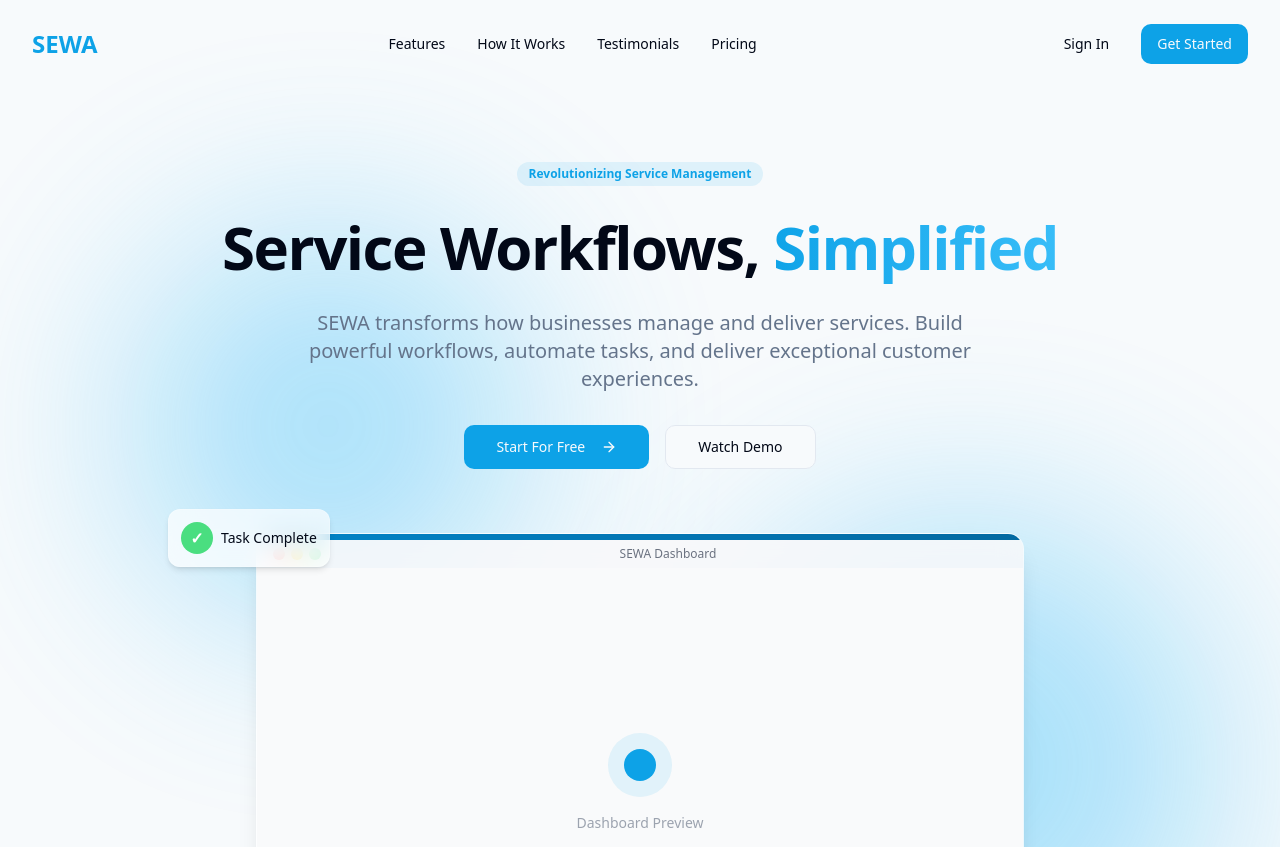
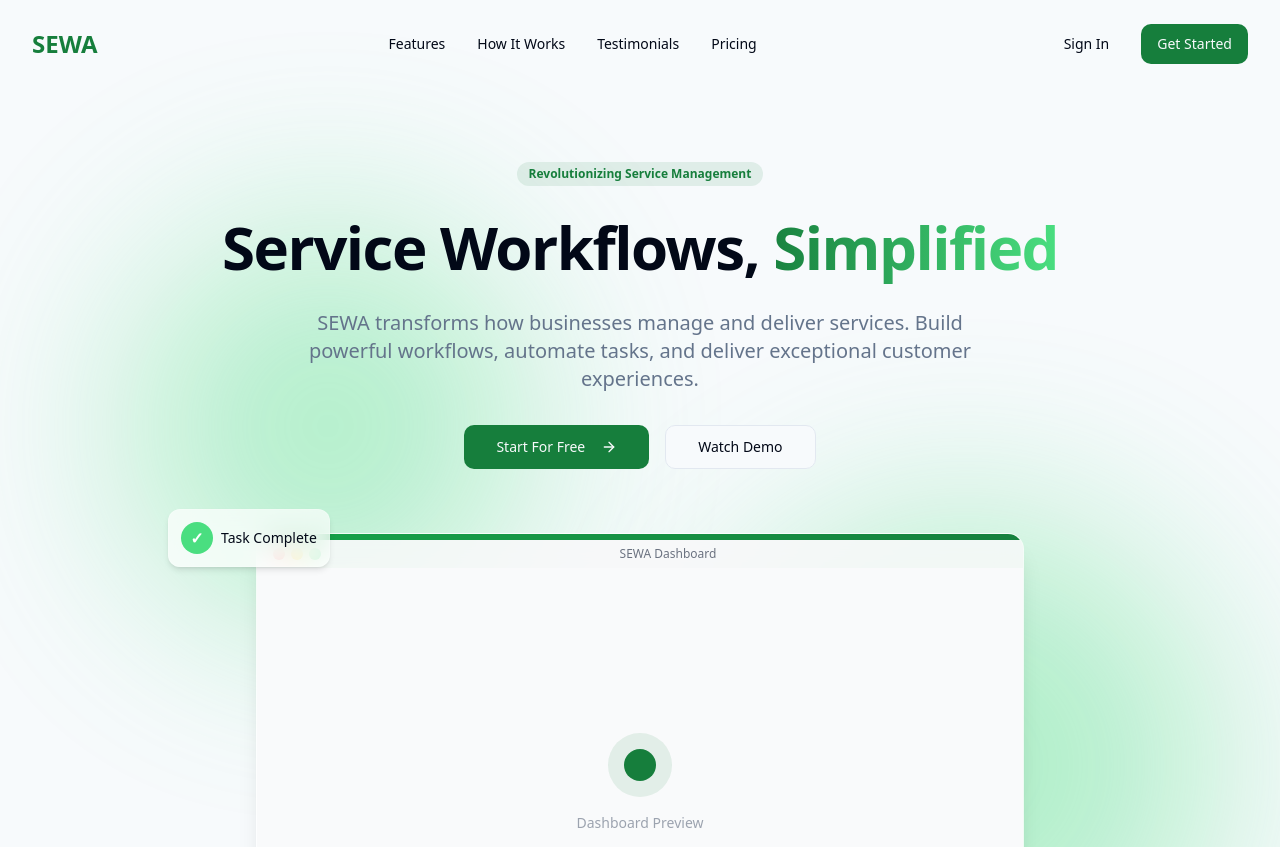
Before and after one commit to Raghav-byte/sewa-static-wonders, a React (Vite) app: page / in a window 1280 px wide. Shown: the top 847 px of the page. Built offline with nearby package versions, Linux system fonts and the light colour scheme.

Commit message:
Refactor: Change theme to green
Change the color theme from blue to green.

```diff
--- a/src/components/HowItWorksSection.tsx
+++ b/src/components/HowItWorksSection.tsx
@@ -1,10 +1,6 @@
 
 import React from 'react';
-import { motion } from 'framer-motion';
 import { CheckCircle2 } from 'lucide-react';
-
-// Let's add framer-motion for some enhanced animations
-<lov-add-dependency>framer-motion@latest</lov-add-dependency>
 
 const steps = [
   {
@@ -41,7 +37,7 @@ const steps = [
 
 const HowItWorksSection = () => {
   return (
-    <section id="how-it-works" className="py-20 md:py-32 bg-gradient-to-b from-white to-sky-50">
+    <section id="how-it-works" className="py-20 md:py-32 bg-gradient-to-b from-white to-green-50">
       <div className="container mx-auto px-6 md:px-8">
         <div className="max-w-3xl mx-auto text-center mb-16 md:mb-24">
           <span className="inline-block py-1 px-3 mb-4 text-xs font-semibold rounded-full bg-primary/10 text-primary animate-fade-in">
--- a/src/index.css
+++ b/src/index.css
@@ -14,16 +14,16 @@
     --popover: 0 0% 100%;
     --popover-foreground: 222.2 84% 4.9%;
 
-    --primary: 199 89% 48%;
+    --primary: 142 70% 29%;
     --primary-foreground: 210 40% 98%;
 
-    --secondary: 210 40% 96.1%;
+    --secondary: 142 40% 96.1%;
     --secondary-foreground: 222.2 47.4% 11.2%;
 
-    --muted: 210 40% 96.1%;
+    --muted: 142 40% 96.1%;
     --muted-foreground: 215.4 16.3% 46.9%;
 
-    --accent: 199 95% 74%;
+    --accent: 142 95% 74%;
     --accent-foreground: 222.2 47.4% 11.2%;
 
     --destructive: 0 84.2% 60.2%;
@@ -31,7 +31,7 @@
 
     --border: 214.3 31.8% 91.4%;
     --input: 214.3 31.8% 91.4%;
-    --ring: 199 89% 48%;
+    --ring: 142 70% 29%;
 
     --radius: 0.75rem;
 
@@ -52,19 +52,19 @@
     --card-foreground: 210 40% 98%;
     --popover: 222.2 84% 4.9%;
     --popover-foreground: 210 40% 98%;
-    --primary: 217.2 91.2% 59.8%;
+    --primary: 142 70% 50%;
     --primary-foreground: 222.2 47.4% 11.2%;
-    --secondary: 217.2 32.6% 17.5%;
+    --secondary: 142 32.6% 17.5%;
     --secondary-foreground: 210 40% 98%;
-    --muted: 217.2 32.6% 17.5%;
+    --muted: 142 32.6% 17.5%;
     --muted-foreground: 215 20.2% 65.1%;
-    --accent: 217.2 32.6% 17.5%;
+    --accent: 142 32.6% 17.5%;
     --accent-foreground: 210 40% 98%;
     --destructive: 0 62.8% 30.6%;
     --destructive-foreground: 210 40% 98%;
-    --border: 217.2 32.6% 17.5%;
-    --input: 217.2 32.6% 17.5%;
-    --ring: 224.3 76.3% 48%;
+    --border: 142 32.6% 17.5%;
+    --input: 142 32.6% 17.5%;
+    --ring: 142 76.3% 48%;
   }
 }
 
--- a/tailwind.config.ts
+++ b/tailwind.config.ts
@@ -64,17 +64,17 @@ export default {
 					ring: 'hsl(var(--sidebar-ring))'
 				},
 				sewa: {
-					'50': '#f0f9ff',
-					'100': '#e0f2fe',
-					'200': '#bae6fd',
-					'300': '#7dd3fc',
-					'400': '#38bdf8',
-					'500': '#0ea5e9',
-					'600': '#0284c7',
-					'700': '#0369a1',
-					'800': '#075985',
-					'900': '#0c4a6e',
-					'950': '#082f49',
+					'50': '#f0fdf4',
+					'100': '#dcfce7',
+					'200': '#bbf7d0',
+					'300': '#86efac',
+					'400': '#4ade80',
+					'500': '#22c55e',
+					'600': '#16a34a',
+					'700': '#15803d',
+					'800': '#166534',
+					'900': '#14532d',
+					'950': '#052e16',
 				}
 			},
 			borderRadius: {
```
